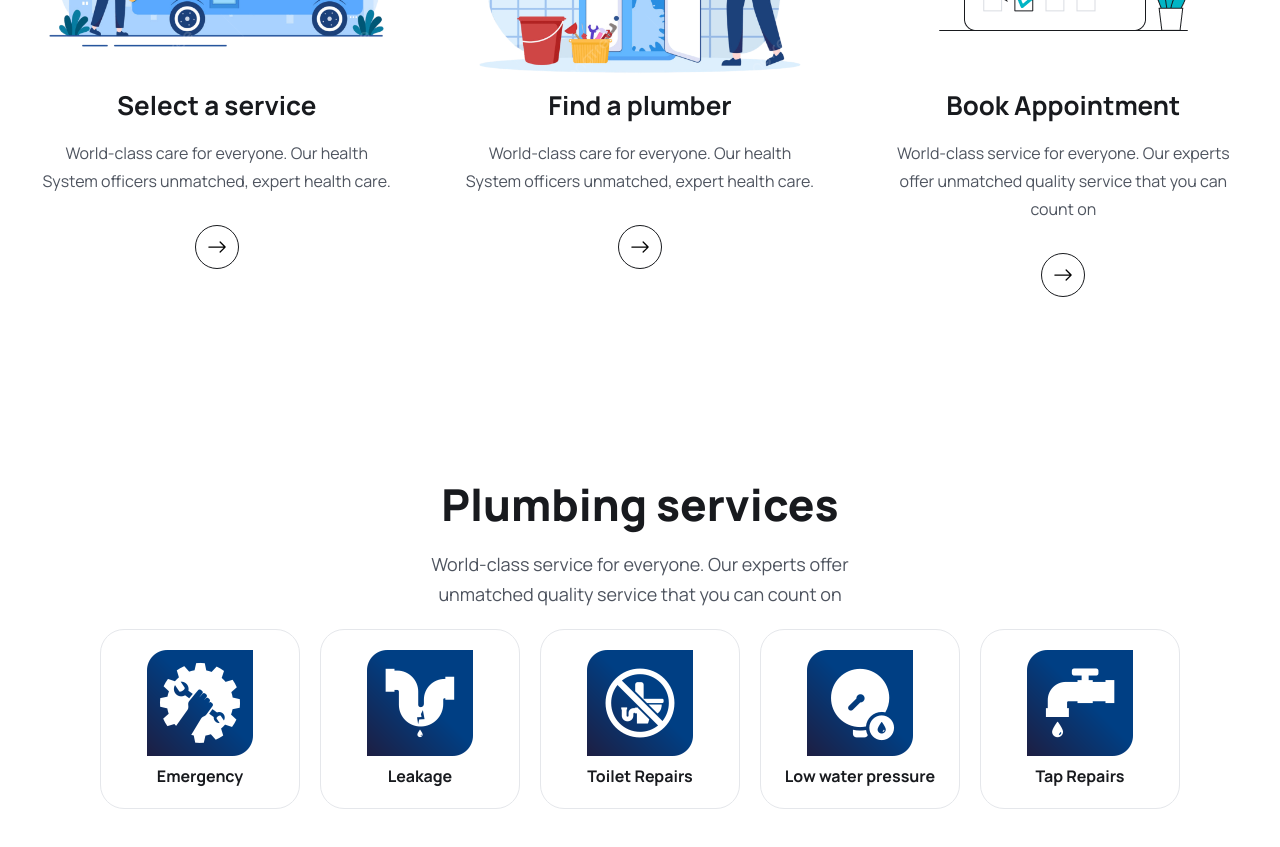
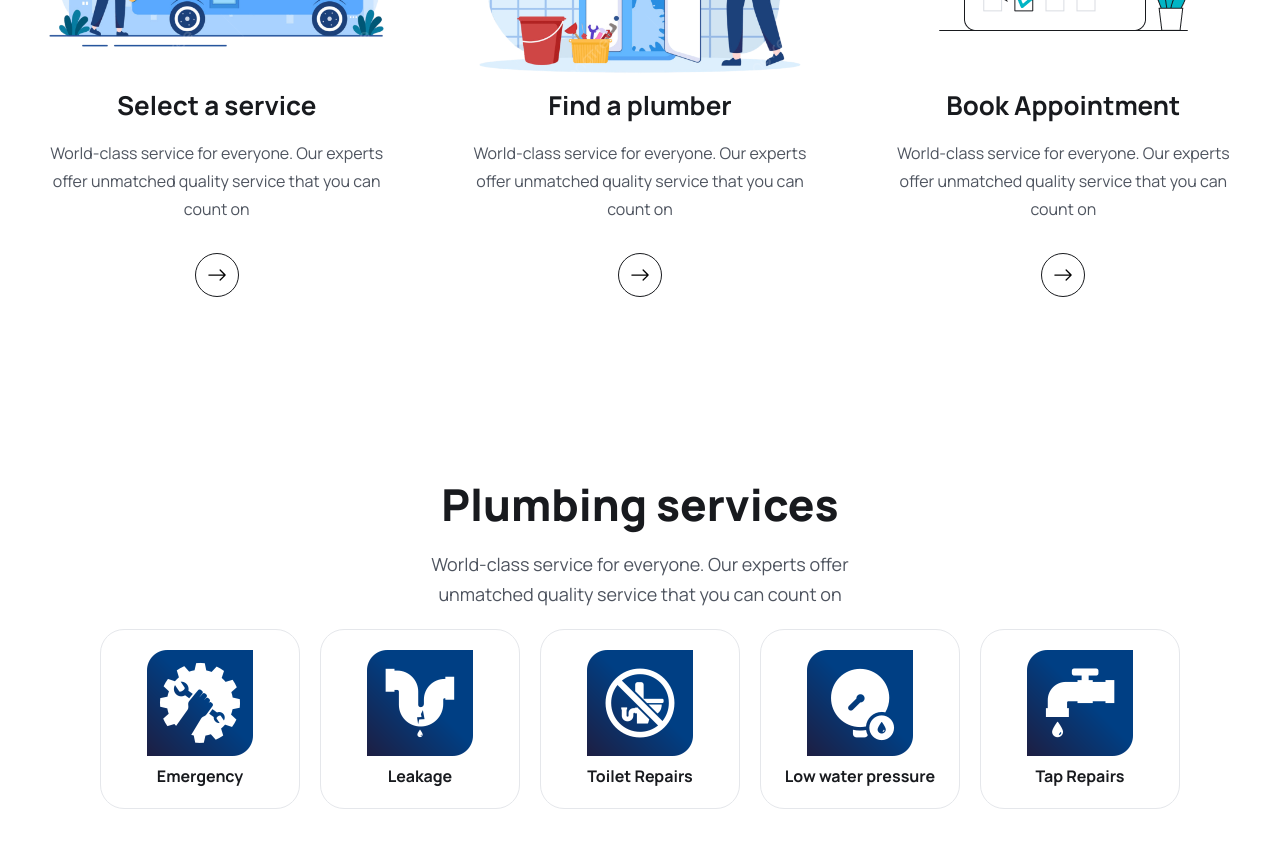
Before and after one commit to janibyekb/plumbing-services, a React (Vite) app in the folder frontend/: page / in a window 1280 px wide. Shown: the part 1240-2087 px from the top of the page. Built offline with nearby package versions, Linux system fonts and the light colour scheme.

Commit message:
few textual improvement

```diff
--- a/frontend/src/pages/Home.jsx
+++ b/frontend/src/pages/Home.jsx
@@ -93,8 +93,8 @@ export default function Home() {
                       Select a service
                     </h2>
                     <p className="text-[16px] leading-7 text-textColor font-[400] mt-4 text-center">
-                      World-class care for everyone. Our health System officers
-                      unmatched, expert health care.
+                      World-class service for everyone. Our experts offer
+                      unmatched quality service that you can count on
                     </p>
 
                     <Link
@@ -115,8 +115,8 @@ export default function Home() {
                       Find a plumber
                     </h2>
                     <p className="text-[16px] leading-7 text-textColor font-[400] mt-4 text-center">
-                      World-class care for everyone. Our health System officers
-                      unmatched, expert health care.
+                      World-class service for everyone. Our experts offer
+                      unmatched quality service that you can count on
                     </p>
 
                     <Link
```
